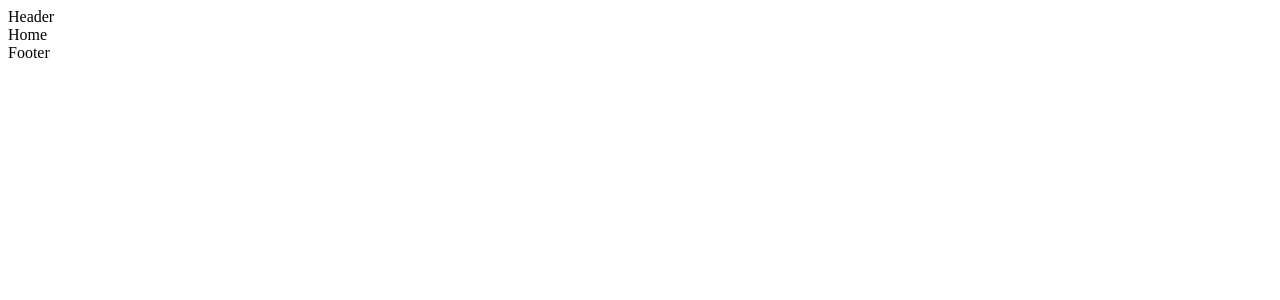
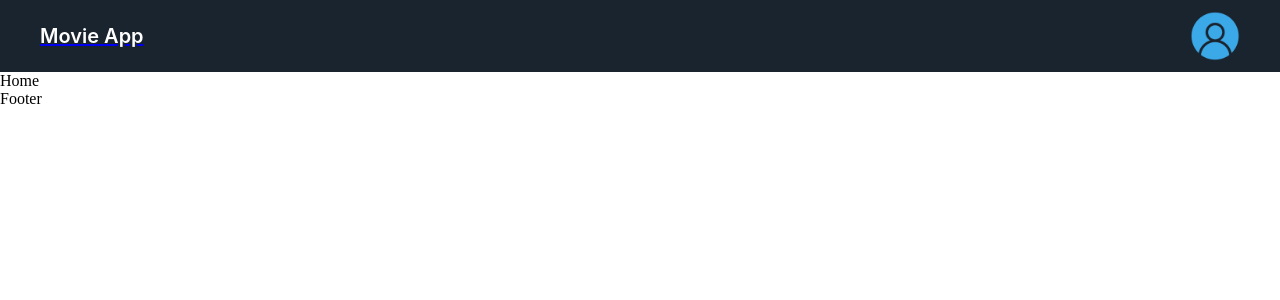
Before and after one commit to RaquibDox/movies, a React (Vite) app: page / in a window 1280 px wide. Shown: the top 300 px of the page. Built offline with nearby package versions, Linux system fonts and the light colour scheme.

Commit message:
The Header is scripted and styled

```diff
--- a/src/App.scss
+++ b/src/App.scss
@@ -0,0 +1,4 @@
+*{
+    margin: 0;
+    padding: 0;
+}
--- a/src/components/Header/Header.jsx
+++ b/src/components/Header/Header.jsx
@@ -1,9 +1,17 @@
 import React from 'react';
+import { Link } from 'react-router-dom';
+import user from '../../images/user.png';
+import "./Header.scss"
 
 const Header = () => {
     return (
-        <div>
-            Header
+        <div className="header">
+            <Link to="/">
+                <div className="logo">Movie App</div>
+            </Link>
+            <div className="user-image">
+                <img src={user} alt="user" />
+            </div>
         </div>
     );
 };
--- a/src/components/Header/Header.scss
+++ b/src/components/Header/Header.scss
@@ -0,0 +1,23 @@
+@import "../../common/color.scss";
+
+.header {
+    background-color: $secondary-color;
+    height: 72px;
+    padding: 0 40px;
+    display: flex;
+    align-items: center;
+    justify-content: space-between;
+}
+
+.logo{
+    color: $font-primary-color;
+    font-size: 20px;
+    font-weight: 600;
+    font-family: Inter, Avenir, Helvetica, Arial, sans-serif;
+}
+
+.user-image,
+.user-image img{
+    width: 50px;
+    height: 50px;
+}
```
Also changed, not shown: src/images/user.png (added).
